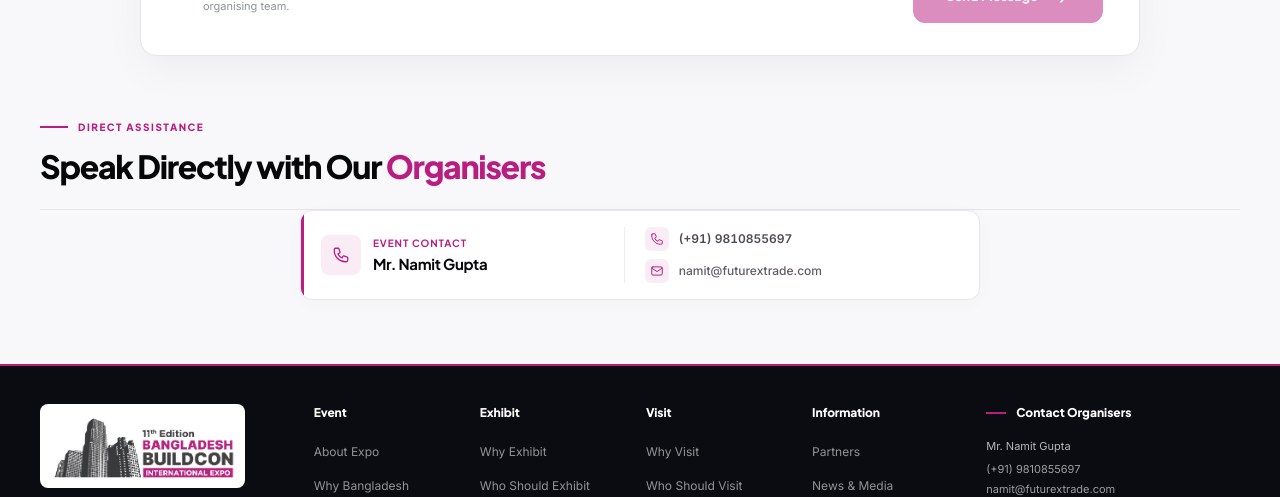
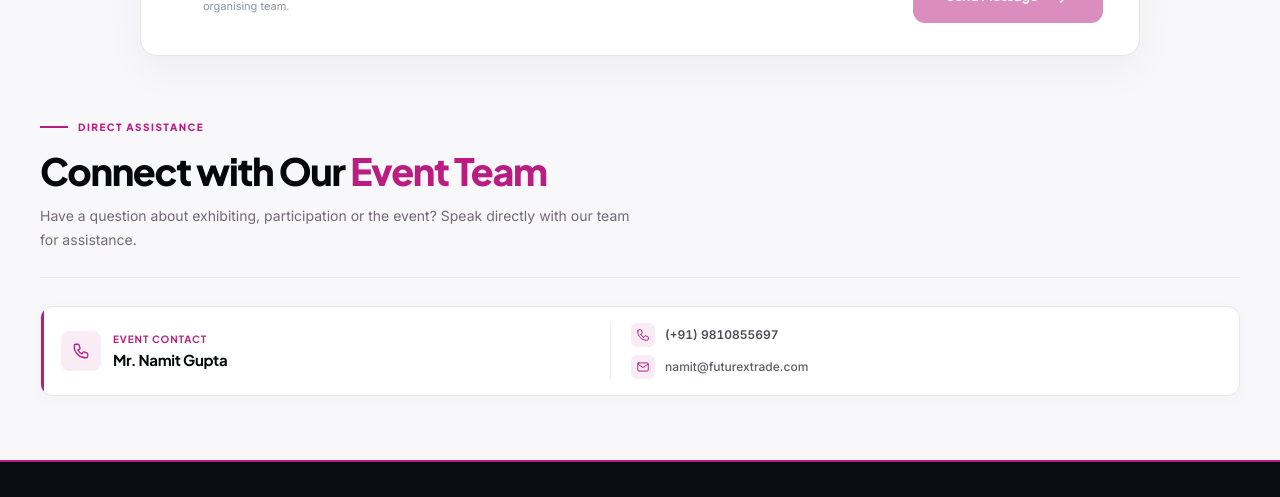
Before and after one commit to web728/bangladesh-buildcon, a Next.js app: page /contact in a window 1280 px wide. Shown: the part 2020-2517 px from the top of the page. Built offline with nearby package versions, Linux system fonts and the light colour scheme; no server answers.

Commit message:
vijyanka removed

```diff
--- a/src/components/sections/ContactClientView.tsx
+++ b/src/components/sections/ContactClientView.tsx
@@ -693,49 +693,60 @@ export function ContactClientView() {
           </div>
         </motion.section>
 
+
 {/* ===================================
-            03. DIRECT ORGANISER CONTACTS
+    03. DIRECT EVENT CONTACTS
 ==================================== */}
 
 <section
   aria-labelledby="direct-contact-heading"
-          className="mt-12 sm:mt-16"
+  className="mt-12 sm:mt-14 lg:mt-16"
 >
+  {/* Section heading */}
   <motion.div
     {...scrollProps}
     variants={revealVariants}
-            className="flex flex-col gap-4 border-b border-[#E9E4EB] pb-6 sm:flex-row sm:items-end sm:justify-between"
+    className="mb-6 flex flex-col gap-3 border-b border-[#E9E4EB] pb-5 sm:mb-7 sm:flex-row sm:items-end sm:justify-between sm:pb-6"
   >
-            <div className="max-w-[690px]">
+    <div className="max-w-[720px]">
       <Eyebrow>Direct Assistance</Eyebrow>
 
       <h2
         id="direct-contact-heading"
-                className="mt-3 font-heading text-[clamp(1.45rem,2.5vw,2rem)] font-extrabold leading-[1.2] tracking-[-0.04em] text-brand-dark"
+        className="mt-3 font-heading text-[clamp(1.65rem,3vw,2.35rem)] font-extrabold leading-[1.25] tracking-[-0.035em] text-brand-dark"
       >
-                Speak Directly with Our{" "}
+        Connect with Our{" "}
         <span className="text-brand-primary">
-                  Organisers
+          Event Team
         </span>
       </h2>
+
+      <p className="mt-2.5 max-w-[590px] text-[13px] leading-[1.75] tracking-normal text-[#716A75] sm:text-[14px]">
+        Have a question about exhibiting,
+        participation or the event?
+        Speak directly with our team
+        for assistance.
+      </p>
     </div>
 
 
   </motion.div>
 
-
-
+  {/* Responsive contact grid */}
   <motion.div
     variants={staggerVariants}
     initial={reducedMotion ? false : "hidden"}
     whileInView="visible"
-  viewport={{ once: true, amount: 0.12 }}
-  className={`mx-auto grid w-full items-stretch gap-4 ${
+    viewport={{
+      once: true,
+      amount: 0.12,
+    }}
+    className={`grid w-full items-stretch gap-5 ${
       CONTACT_PERSONS.length === 1
-      ? "max-w-[680px] grid-cols-1"
+        ? "grid-cols-1"
         : CONTACT_PERSONS.length === 2
-        ? "max-w-[1100px] grid-cols-1 lg:grid-cols-2"
-        : "grid-cols-1 sm:grid-cols-2 lg:grid-cols-3"
+          ? "grid-cols-1 lg:grid-cols-2"
+          : "grid-cols-1 md:grid-cols-2 xl:grid-cols-3"
     }`}
   >
     {CONTACT_PERSONS.map((item, index) => (
@@ -747,9 +758,8 @@ export function ContactClientView() {
       />
     ))}
   </motion.div>
+</section>
 
-
-        </section>
 
       </Container>
     </section>
```
Lines whose indentation alone changed are shown as unchanged.
